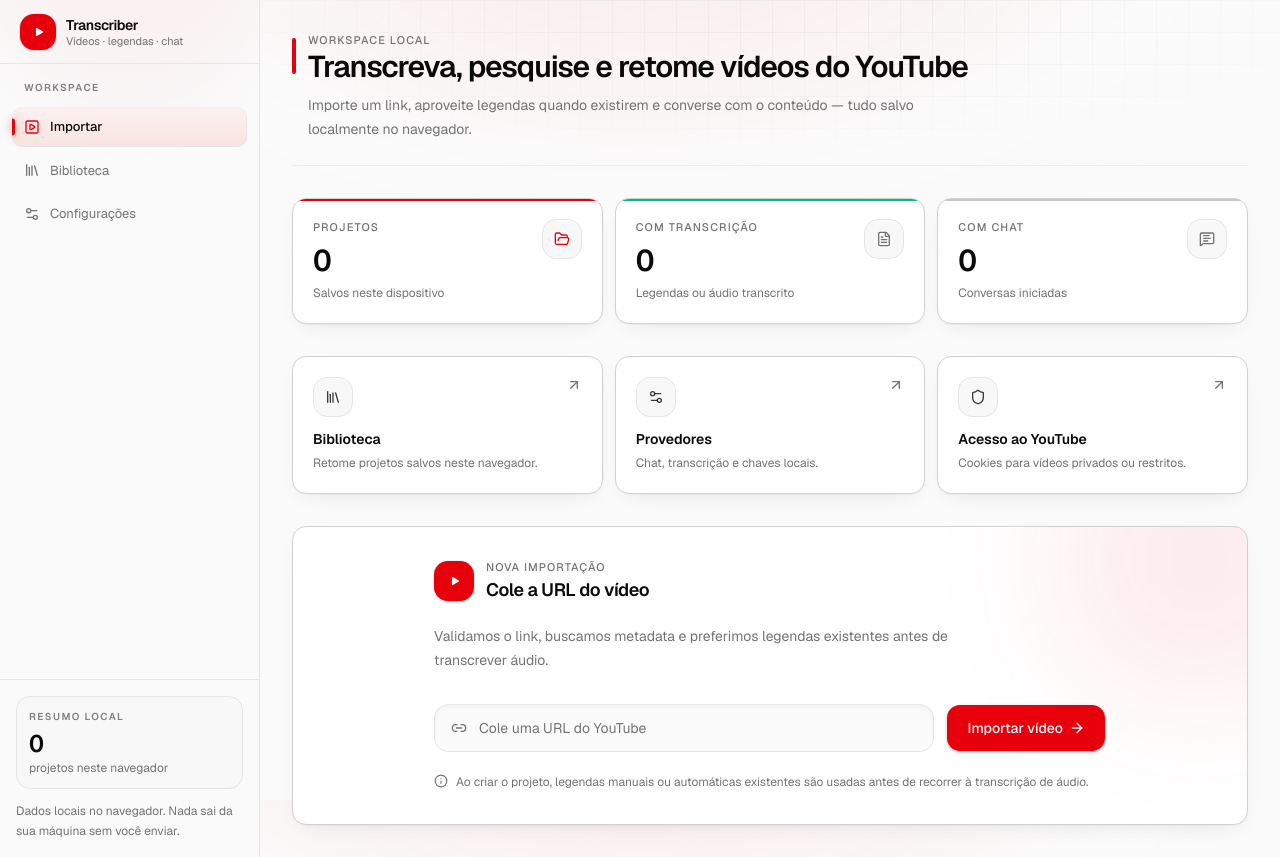
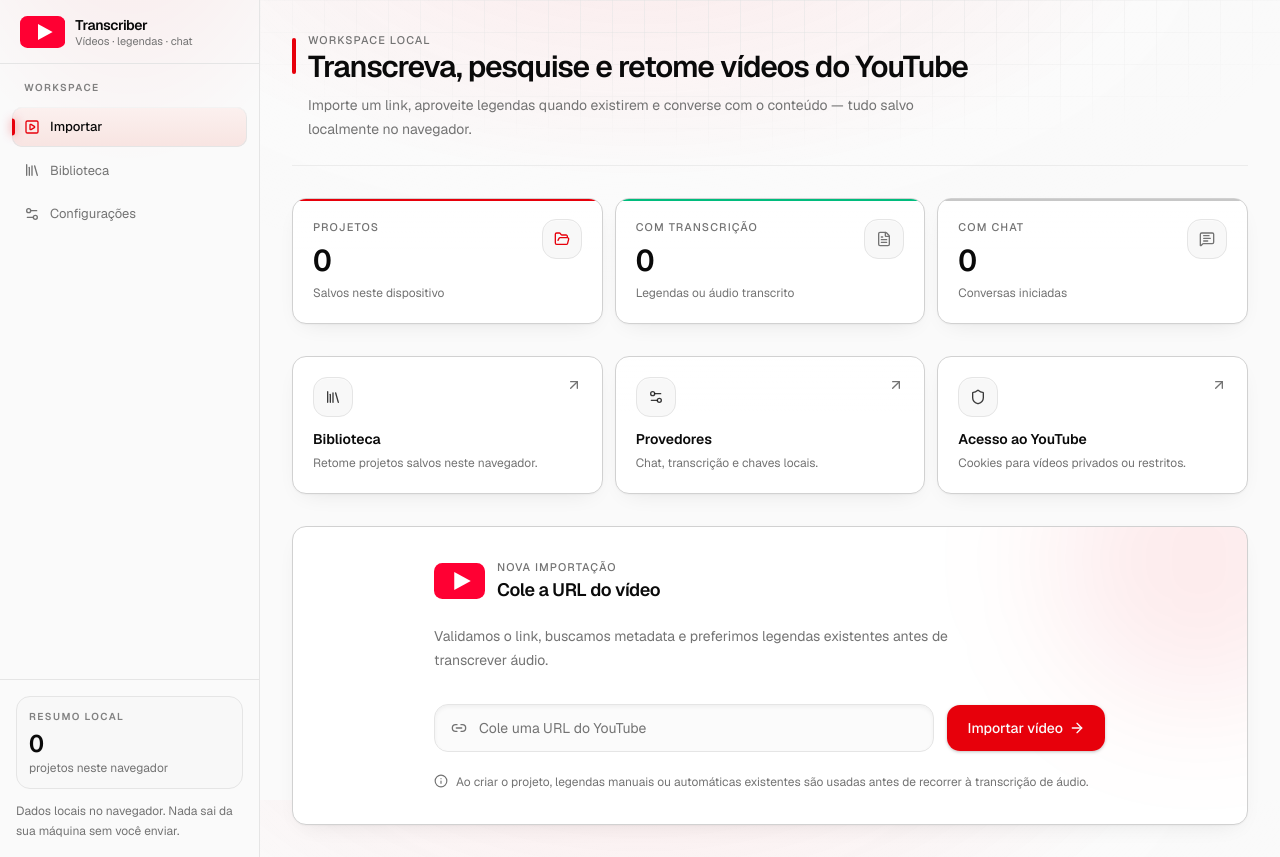
Before and after one commit to solerpedroo/youtube_ai_transcriber, a Next.js app: page / in a window 1280 px wide. Built offline with nearby package versions, Linux system fonts and the light colour scheme.

Commit message:
fix(brand): dimensiona BrandMark via em e proporção correta do ícone

```diff
--- a/src/components/layout/brand-mark.tsx
+++ b/src/components/layout/brand-mark.tsx
@@ -1,36 +1,22 @@
+import { YoutubeIcon } from "@/components/brand/youtube-icon";
 import { cn } from "cn";
 
-const SIZE = {
-  sm: "size-8 rounded-lg",
-  md: "size-9 rounded-xl",
-  lg: "size-10 rounded-xl",
+const HEIGHT = {
+  sm: "text-[1.75rem]",
+  md: "text-[2rem]",
+  lg: "text-[2.25rem]",
 } as const;
 
 type BrandMarkProps = {
-  size?: keyof typeof SIZE;
+  size?: keyof typeof HEIGHT;
   className?: string;
 };
 
-function PlayGlyph({ className }: { className?: string }) {
-  return (
-    <svg viewBox="0 0 24 24" className={className} aria-hidden fill="currentColor">
-      <path d="M9.5 7.8v8.4c0 .6.7 1 1.2.65l7.2-4.2c.5-.3.5-1 0-1.3l-7.2-4.15c-.5-.35-1.2.05-1.2.65Z" />
-    </svg>
-  );
-}
-
-/** Marca vermelha estilo YouTube (play em tile sólido). */
+/** Logo YouTube — largura segue proporção 136:96 via `1em` no ícone. */
 export function BrandMark({ size = "md", className }: BrandMarkProps) {
   return (
-    <span
-      className={cn(
-        "grid shrink-0 place-items-center bg-brand text-brand-foreground shadow-sm ring-1 ring-black/5 dark:ring-white/10",
-        SIZE[size],
-        className,
-      )}
-      aria-hidden
-    >
-      <PlayGlyph className={size === "sm" ? "size-4" : "size-5"} />
+    <span className={cn("inline-flex shrink-0 items-center leading-none", HEIGHT[size], className)}>
+      <YoutubeIcon />
     </span>
   );
 }
```
